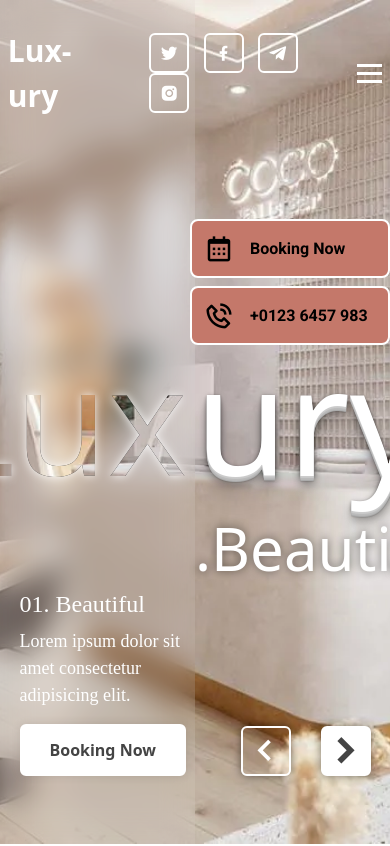
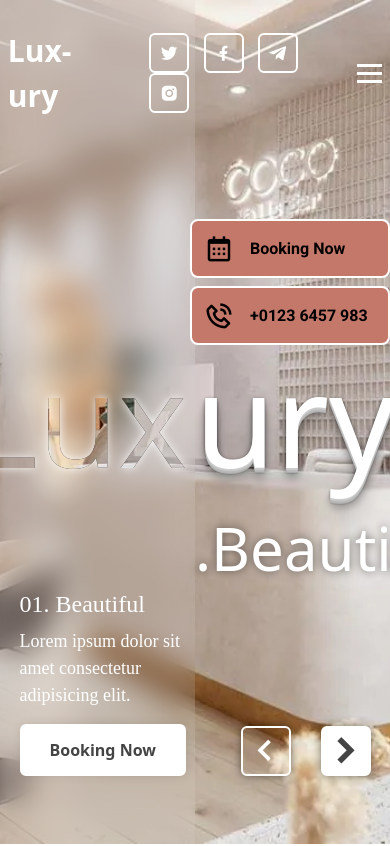
Before and after one commit to Git-Hmt-1987/nails_spa, a plain HTML site: page index.html in a window 390 px wide. Shown: the top 846 px of the page. Drawn offline with nearby package versions, Linux system fonts and the light colour scheme; some packages are replaced by stand-ins of ours; a script that the page names is missing.

Commit message:
initial comit

```diff
--- a/style.css
+++ b/style.css
@@ -1536,10 +1536,10 @@ body, p, h2, h3, h4, h5, h6 {
         margin-left: 0px;
       }
     .penetrate-blur h1 {
-        font-size: 150px;
+        font-size: 130px;
       }
     .right-info h1 {
-        font-size: 150px;
+        font-size: 130px;
     }
 
     .team_img_inner .team_img_item img {
```
